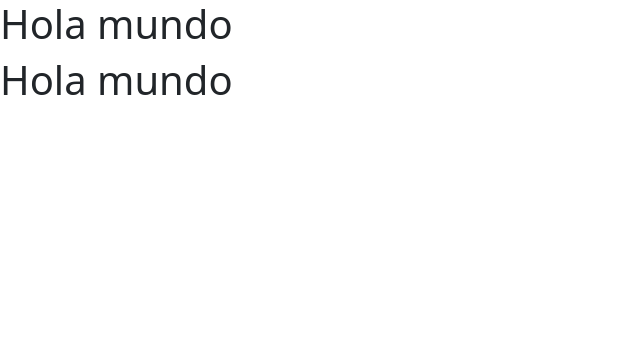
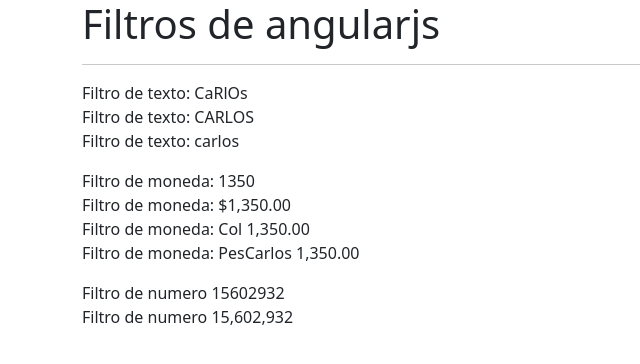
Before and after one commit to carlosdizx/AngularJs, a website: page index.html in a window 1280 px wide. Shown: the whole page, without its empty margins (0-640 px from the left). Drawn offline with Linux system fonts and the light colour scheme.

Commit message:
Instalado prettier y se probo algunos de los distintos filtros que tiene angularjs

```diff
--- a/index.html
+++ b/index.html
@@ -1,13 +1,39 @@
 <!DOCTYPE html>
 <html ng-app>
-<head>
-    <meta charset="UTF-8">
+  <head>
+    <meta charset="UTF-8" />
     <title>Primer ejemplo angular</title>
-    <link rel="stylesheet" href="css/bootstrap.min.css">
+    <link rel="stylesheet" href="css/bootstrap.min.css" />
     <script src="js/lib/angular.min.js"></script>
-</head>
-<body>
-    <h1>Hola mundo</h1>
-    <h1>{{"Hola mundo"}}</h1>
-</body>
+  </head>
+  <body>
+    <div class="container">
+      <h1>Filtros de angularjs</h1>
+      <hr />
+
+      <p>
+        Filtro de texto: {{ "CaRlOs"}}
+        <br />
+        Filtro de texto: {{ "CaRlOs" | uppercase }}
+        <br />
+        Filtro de texto: {{ "CaRlOs" | lowercase }}
+        <br />
+      </p>
+      <p>
+        Filtro de moneda: {{1350}}
+        <br />
+        Filtro de moneda: {{1350 | currency}}
+        <br />
+        Filtro de moneda: {{1350 | currency:'Col '}}
+        <br />
+        Filtro de moneda: {{1350 | currency:'PesCarlos '}}
+      </p>
+      <p>
+        Filtro de numero {{15602932}}
+        <br />
+        Filtro de numero {{15602932 | number}}
+        <br />
+      </p>
+    </div>
+  </body>
 </html>
```
Also changed, not shown: package.json (added, +22 -0 lines), 1 other file.
